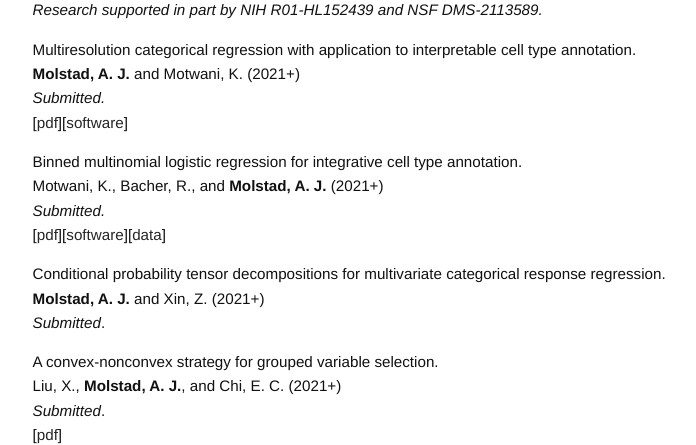
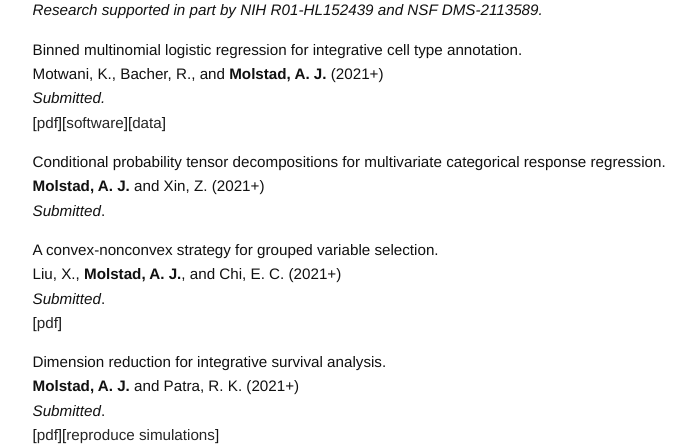
Before and after one commit to ajmolstad/ajmolstad.github.io, a Jekyll site: the page built from research.md, in a window 1280 px wide and 900 px high, cut to the strip 455-900 px from the top of the window. Shown: the whole strip, without its empty margins (275-971 px from the left). Built offline with Jekyll 4.4.1, drawn with Linux system fonts in a browser that asks for light colours.

Commit message:
Update research.md

```diff
--- a/research.md
+++ b/research.md
@@ -8,11 +8,11 @@
 
 *Research supported in part by NIH R01-HL152439 and NSF DMS-2113589.*
 
-Multiresolution categorical regression with
+<!-- Multiresolution categorical regression with
 application to interpretable cell type annotation. <br>
 **Molstad, A. J.** and Motwani, K. (2021+) <br>
 *Submitted.* <br>
-[[pdf](https://arxiv.org/abs/2108.02143)][[software](https://github.com/ajmolstad/IntegrativeCox)]<br>
+[[pdf](https://arxiv.org/abs/2108.02143)][[software](https://github.com/ajmolstad/IntegrativeCox)]<br> -->
 
 
 Binned multinomial logistic regression for integrative cell type annotation. <br>
```
